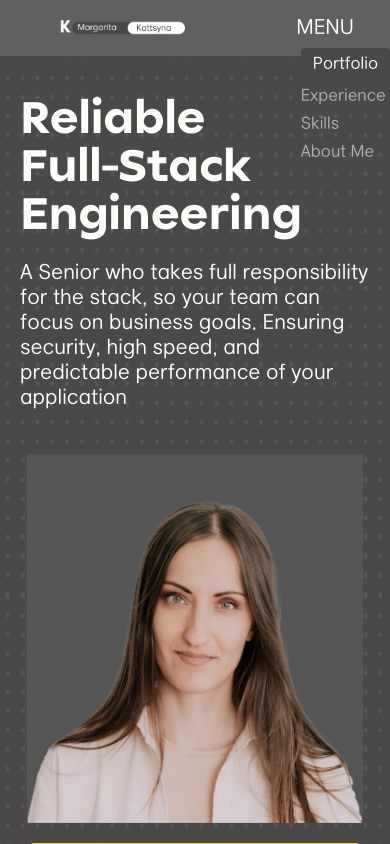
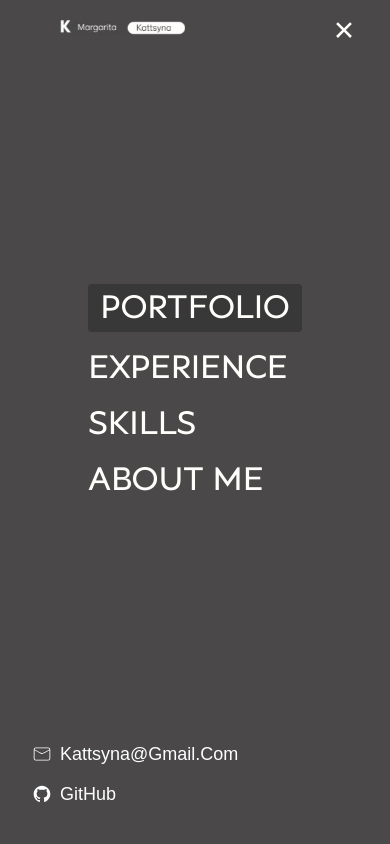
Before and after one commit to prostodiva/kattsynaV2, a React (Vite) app in the folder frontend/web/: page / in a window 390 px wide. Both pictures are taken after a click on the button "MENU". Shown: the top 844 px of the page. Built offline with nearby package versions, Linux system fonts and the light colour scheme; no server answers.

Commit message:
add: nav for mobile

```diff
--- a/frontend/web/src/components/ui/Link.tsx
+++ b/frontend/web/src/components/ui/Link.tsx
@@ -7,9 +7,10 @@ interface LinkProps {
   children: ReactNode;
   className?: string;
   activeClassName?: string;
+  onClick?: () => void;
 }
 
-function Link({ to, children, className, activeClassName }: LinkProps) {
+function Link({ to, children, className, activeClassName, onClick }: LinkProps) {
   const { navigate, currentPath } = useNavigation();
 
   const classes = classNames(className, currentPath === to && activeClassName);
@@ -21,6 +22,7 @@ function Link({ to, children, className, activeClassName }: LinkProps) {
     event.preventDefault();
 
     navigate(to);
+    onClick?.();
   };
 
   return (
--- /dev/null
+++ b/frontend/web/src/components/ui/MobileMenu.tsx
@@ -0,0 +1,67 @@
+import { useRef } from 'react';
+import { CiMail } from 'react-icons/ci';
+import { RiGithubFill } from 'react-icons/ri';
+import { IoCloseSharp } from "react-icons/io5";
+import Link from './Link';
+
+interface NavLink {
+  label: string;
+  path: string;
+}
+
+interface MobileMenuProps {
+  isOpen: boolean;
+  onClose: () => void;
+  links: NavLink[];
+  activeLinkClassName?: string;
+}
+
+function MobileMenu({ isOpen, onClose, links, activeLinkClassName }: MobileMenuProps) {
+  const ref = useRef<HTMLDialogElement>(null);
+
+  if (isOpen) ref.current?.showModal();
+  else ref.current?.close();
+
+  return (
+    <dialog
+        ref={ref}
+        onClose={onClose}
+        className="fixed inset-0 w-full h-full m-0 max-w-none max-h-none bg-surface-page flex flex-col px-8 py-4"
+        >
+        <div className="flex items-center justify-end">
+            <button onClick={onClose} className="text-text-primary" aria-label="Close menu">
+            <IoCloseSharp size={28} />
+            </button>
+        </div>
+
+        {/* nav links centered in remaining space */}
+        <nav className="flex-1 flex flex-col items-start justify-center gap-4 w-fit mx-auto">
+            {links.map((link) => (
+            <Link
+                key={link.label}
+                to={link.path}
+                className="text-4xl font-unitea uppercase text-text-primary"
+                activeClassName={activeLinkClassName}
+                onClick={onClose}
+            >
+                {link.label}
+            </Link>
+            ))}
+        </nav>
+
+        {/* bottom: contact */}
+        <div className="flex flex-col gap-3 mb-5">
+            <div className="flex items-center gap-2 text-text-secondary">
+            <CiMail size={20} />
+            <span className="font-reflow text-lg">Kattsyna@Gmail.Com</span>
+            </div>
+            <div className="flex items-center gap-2 text-text-secondary">
+            <RiGithubFill size={20} />
+            <span className="font-reflow text-lg">GitHub</span>
+            </div>
+        </div>
+    </dialog>
+  );
+}
+
+export default MobileMenu;
--- a/frontend/web/src/components/ui/Navbar.tsx
+++ b/frontend/web/src/components/ui/Navbar.tsx
@@ -1,5 +1,6 @@
 import Link from './Link';
 import { useState } from 'react';
+import MobileMenu from './MobileMenu';
 
 interface NavLink {
   label: string;
@@ -75,6 +76,15 @@ function Navbar({
       >
         {renderedLinks}
       </nav>
+
+      {mobileOpen && (
+      <MobileMenu
+        isOpen={mobileOpen}
+        onClose={() => setMobileOpen(false)}
+        links={navLinks}
+        activeLinkClassName="bg-brand-nav px-3 rounded-sm py-1"
+      />
+    )}
     </div>
   );
 }
--- a/frontend/web/src/index.css
+++ b/frontend/web/src/index.css
@@ -9,6 +9,11 @@ body {
 
 #root {
   min-height: 100%;
+}
+
+dialog::backdrop {
+  background: transparent;
+  height: 100dvh;
 }
 
 /* * {
@@ -122,6 +127,7 @@ body {
   /* Brand - identity color, CTAs, links, highlights*/
   --color-brand-navbar: #fdfeff;
   --color-brand-highlight: #4a4849;
+  --color-brand-nav: #383838;
   --color-brand-focus: #f1eeee;
 
   /* Buttons */
```
